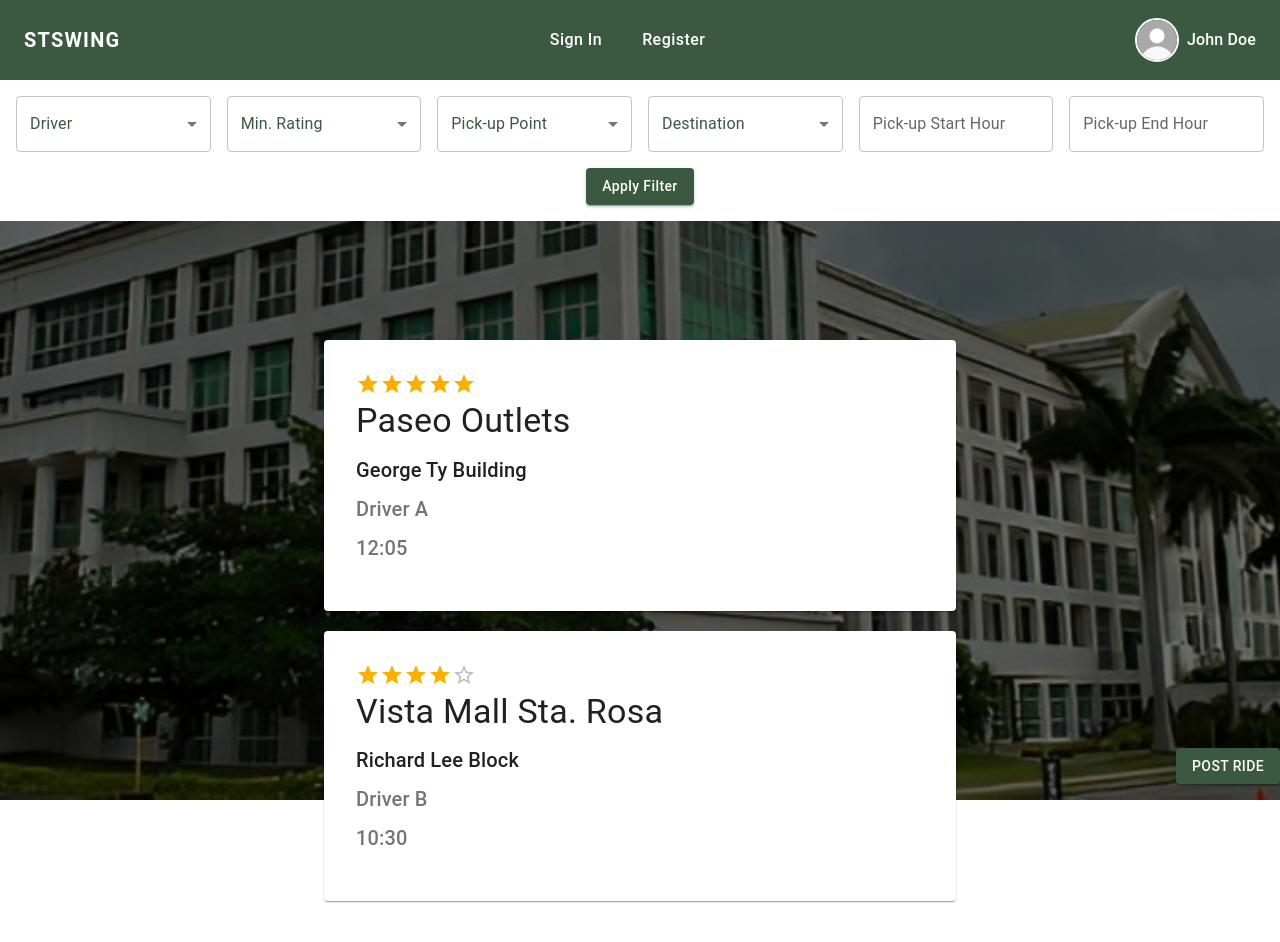
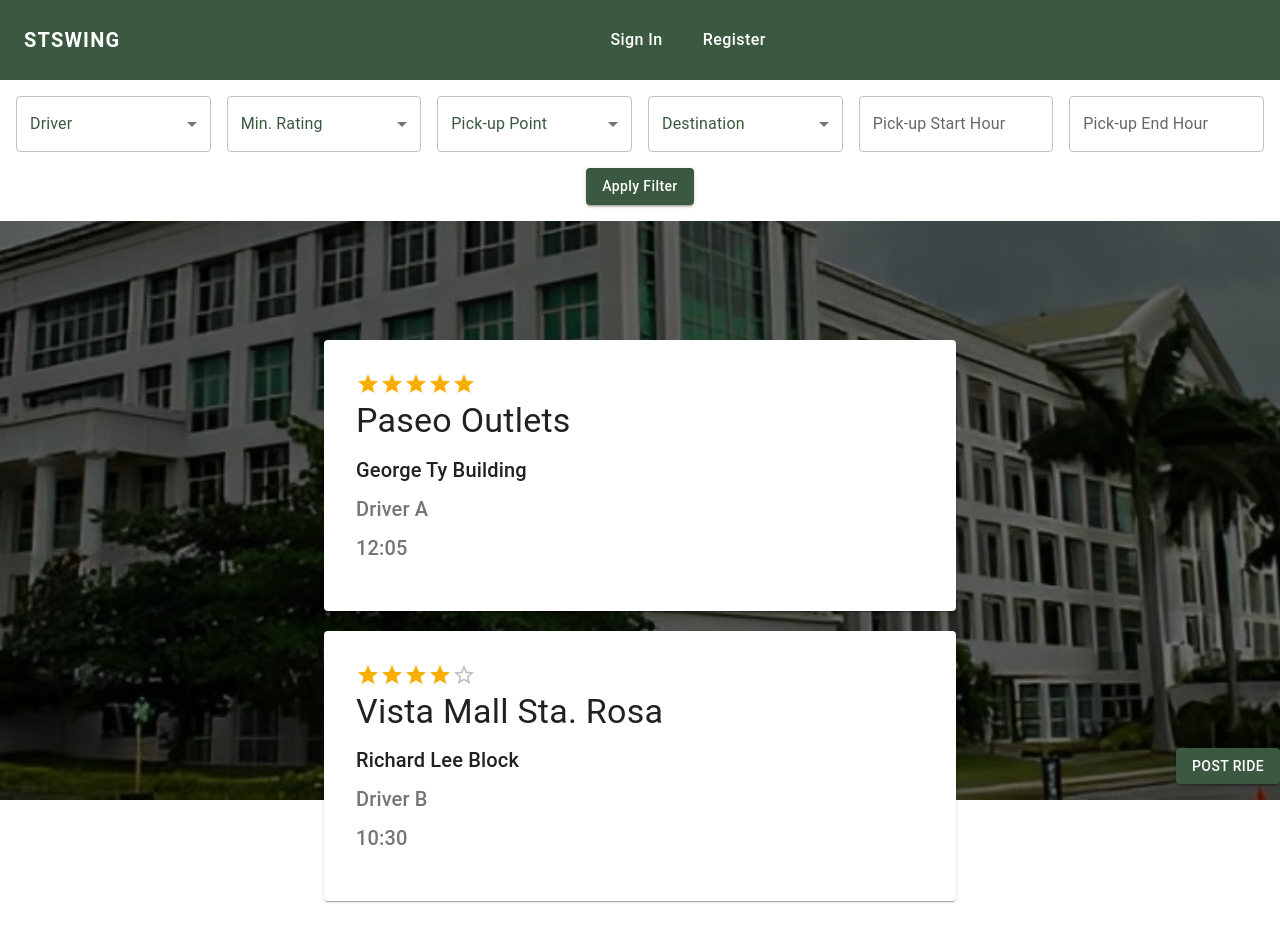
Before and after one commit to jeanneeugenie/STSWENG-XX23, a React (Create React App) app in the folder clientside/: page /homepage in a window 1280 px wide. Shown: the top 942 px of the page. Built offline with nearby package versions, Linux system fonts and the light colour scheme.

Commit message:
added condiitional rendering for header, involving app.js

```diff
--- a/clientside/src/App.js
+++ b/clientside/src/App.js
@@ -8,12 +8,15 @@ import HomePage from './pages/HomePage';
 import './App.css';
 const App = () => {
 
-    const [isLoggedIn, setIsLoggedIn] = useState(false); // changes based on log in state
-
+    const [isLoggedIn, setIsLoggedIn] = useState(); // changes based on log in state
+    const handleLogout = () => {
+        setIsLoggedIn(false);
+        alert('You have been logged out!');
+      };
     return (
         <Router>
         <div>
-            <AppHeader isLoggedIn={isLoggedIn}/>
+            <AppHeader isLoggedIn={isLoggedIn} onLogout={handleLogout}/>
             <Routes>
             <Route path="/" element={<Navigate to="/homepage" replace />}/>
                 <Route path="/homepage" element={<HomePage isDriver={true} />} />
--- a/clientside/src/components/header/header.js
+++ b/clientside/src/components/header/header.js
@@ -3,8 +3,8 @@ import { AppBar, Toolbar, Button, Avatar, Box, Typography } from '@mui/material'
 import { Link } from 'react-router-dom';
 import blankProfile from '../imgs/blankProfile.jpg';
 
-const AppHeader = () => {
-  const username = "John Doe";
+const AppHeader = ({isLoggedIn, onLogOut}) => {
+  const username = "John Doe"; // pass a value ofr this?
   return (
     <AppBar
       position="static"
@@ -37,7 +37,6 @@ const AppHeader = () => {
           STSWING
         </Typography>
 
-
         <Box
           sx={{
             display: 'flex',
@@ -46,6 +45,8 @@ const AppHeader = () => {
             flexGrow: 1,
           }}
         >
+          {!isLoggedIn ? (
+            <>
               <Button
                 color="inherit"
                 href="/signin"
@@ -71,9 +72,9 @@ const AppHeader = () => {
               >
                 Register
               </Button>
-        </Box>
-
-
+            </>
+          ) : (
+            <>
             <Box
               component={Link}
               to="/profile"
@@ -104,6 +105,23 @@ const AppHeader = () => {
                 {username}
               </Typography>
             </Box>
+            <Button
+              color="inherit"
+              onClick={onLogOut}
+              href="/signin"
+              sx={{
+                textTransform: 'none',
+                marginLeft: 3,
+                fontSize: '1rem',
+                fontWeight: '500',
+                '&:hover': { color: '#FFD700' },
+              }}
+            >
+              Log Out
+            </Button>
+          </>
+          )}
+        </Box>
       </Toolbar>
     </AppBar>
   );
```
Lines whose indentation alone changed are shown as unchanged.
